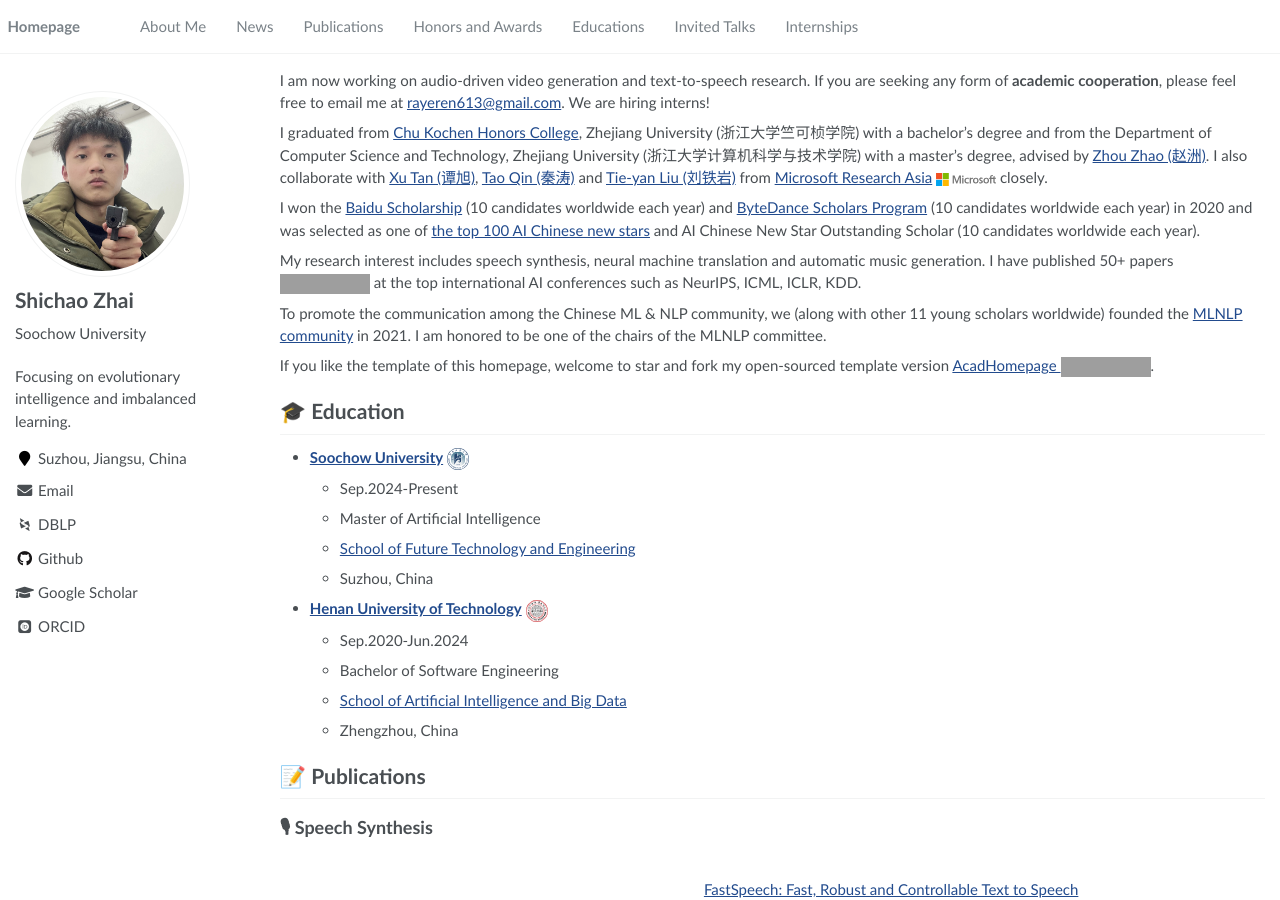
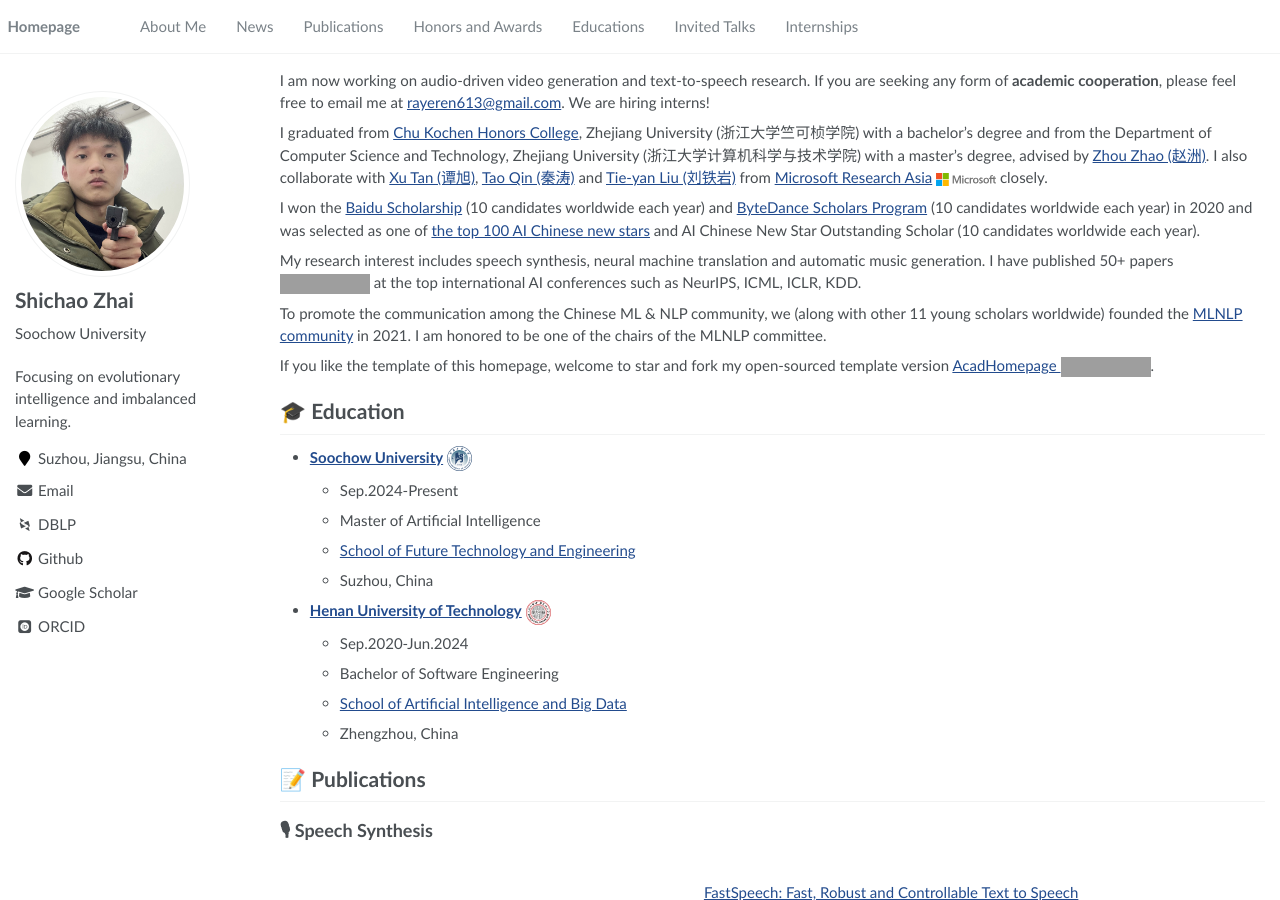
Before and after one commit to zhaishichao/zhaishichao.github.io, a Jekyll site: the page built from _pages/about.md, in a window 1280 px wide and 900 px high. Built offline with Jekyll 4.4.1, drawn with Linux system fonts in a browser that asks for light colours; some web fonts are replaced; grey boxes are pictures that could not be loaded.

Commit message:
更改了学校logo大小

```diff
--- a/_pages/includes/education.md
+++ b/_pages/includes/education.md
@@ -1,10 +1,10 @@
 # ‍🎓 Education
-- [**Soochow University**](https://www.suda.edu.cn/) <img class="svg" src="./images/logo_haut.svg" width="22pt">
+- [**Soochow University**](https://www.suda.edu.cn/) <img class="svg" src="./images/logo_haut.svg" width="25pt">
   - Sep.2024-Present
   - Master of Artificial Intelligence
   - [School of Future Technology and Engineering](https://future.suda.edu.cn/)
   - Suzhou, China
-- [**Henan University of Technology**](https://www.haut.edu.cn/) <img class="svg" src="./images/logo_soochow.svg" width="22pt">
+- [**Henan University of Technology**](https://www.haut.edu.cn/) <img class="svg" src="./images/logo_soochow.svg" width="25pt">
   - Sep.2020-Jun.2024
   - Bachelor of Software Engineering
   - [School of Artificial Intelligence and Big Data](https://aidata.haut.edu.cn/)
```
